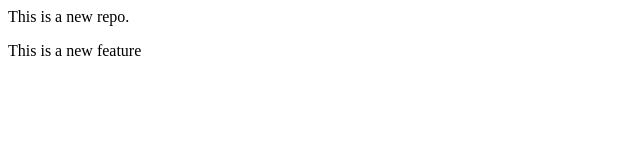
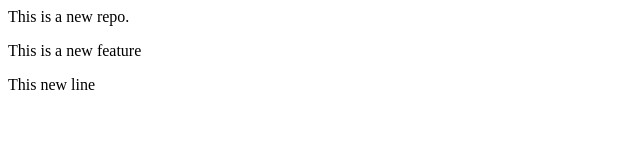
Before and after one commit to TAUSIF4/localrepo, a plain HTML site: page index.html in a window 1280 px wide. Shown: the whole page, without its empty margins (0-640 px from the left). Drawn offline with Linux system fonts and the light colour scheme.

Commit message:
Update index.html
new Line added

```diff
--- a/index.html
+++ b/index.html
@@ -1,2 +1,3 @@
 <p>This is a new repo.</p>
 <p>This is a new feature</p>
+<p>This new line</p>
```
